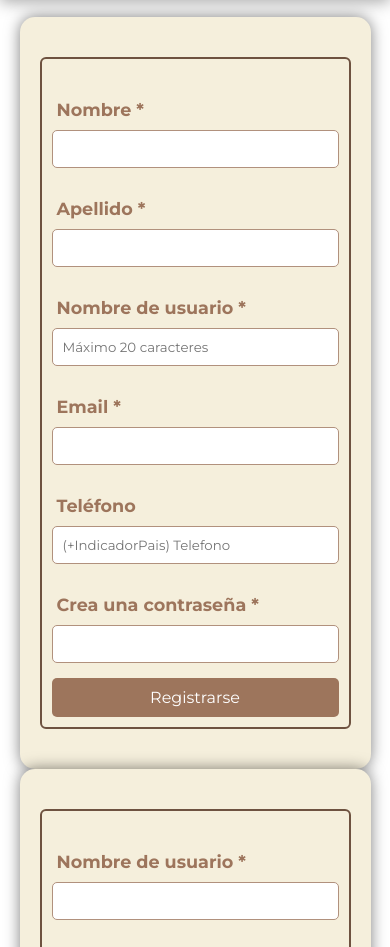
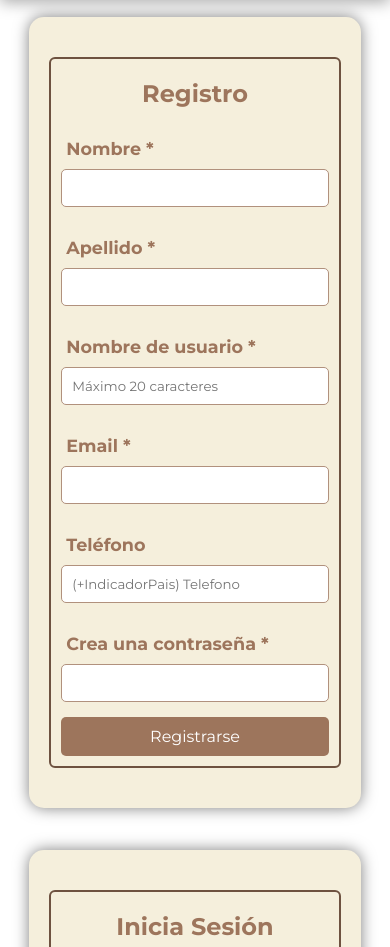
Before and after one commit to daroalge/proyecto_daniel, a plain HTML site: page html/login.html in a window 390 px wide. Shown: the part 134-1081 px from the top of the page. Drawn offline with nearby package versions, Linux system fonts and the light colour scheme; some packages are replaced by stand-ins of ours; a script that the page names is missing.

Commit message:
fixed fronted

```diff
--- a/html/login.html
+++ b/html/login.html
@@ -35,7 +35,6 @@
                 <ul class="menu__list nav__list">
                     <li class="menu__list--item"><a class="menu__list--link" href="./index.html">INICIO</a></li>
                     <li class="menu__list--item"><a class="menu__list--link" href="./aboutus.html">SOBRE NOSOTROS</a></li>
-                    <li class="menu__list--item"><a class="menu__list--link" href="./shop.html">TIENDA</a></li>
                     <li class="menu__list--item"><a class="menu__list--link" href="./login.html">LOGIN</a></li>
                 </ul>
             </nav>
@@ -46,6 +45,10 @@
     <main class="mainAuth">
         <form class="mainAuth__register" id="mainAuth__register">
             <fieldset class="mainAuth__register--fieldset">
+
+                <div class="mainAuth__register--title">
+                    <h2>Registro</h2>
+                </div>
 
                 <div class="mainAuth__register--field">
                     <label class="mainAuth__register--label" for="firstName">Nombre *</label>
@@ -69,7 +72,7 @@
 
                 <div class="mainAuth__register--field">
                     <label class="mainAuth__register--label" for="phone">Teléfono</label>
-                    <input class="mainAuth__register--input" type="number" name="phoneInput" id="phone" min="8" max="10" placeholder="(+IndicadorPais) Telefono">
+                    <input class="mainAuth__register--input" type="number" name="phoneInput" id="phone" minlength="8" maxlength="10" placeholder="(+IndicadorPais) Telefono">
                 </div>
 
                 <div class="mainAuth__register--field">
@@ -81,11 +84,14 @@
 
             </fieldset>
         </form>
-        <p id="registerMessage"></p>
 
 
         <form class="mainAuth__login" id="mainAuth__login">
             <fieldset class="mainAuth__login--fieldset">
+
+                <div class="mainAuth__login--title">
+                    <h2>Inicia Sesión</h2>
+                </div>
 
                 <div class="mainAuth__login--field">
                     <label class="mainAuth__login--label" for="userName">Nombre de usuario *</label>
@@ -101,7 +107,7 @@
 
             </fieldset>
         </form>
-        <p id="loginMessage"></p>
+        </div>
     </main>
 
     <!--FOOTER-->
@@ -116,7 +122,7 @@
         </div>
 
         <div class="footer__info">
-            <p>&copy; 2024 Daniel Alfonso. Todos los derechos reservados.</p>
+            <p><a href="https://github.com/daroalge" target="_blank">2024 Daniel Alfonso. Todos los derechos reservados.</a></p>
             <p><a href="#">Politica de Privacidad</a></p>
             <p><a href="#">Términos de Uso</a></p>
         </div>
--- a/stylesheet/loginStyle.css
+++ b/stylesheet/loginStyle.css
@@ -1,6 +1,6 @@
 .mainAuth {
     display: flex;
-    justify-content: space-evenly;
+    justify-content:space-evenly;
     padding: 20px 0px;
 }
 
@@ -21,6 +21,12 @@
     border-radius: 6px;
     padding: 10px;
     align-items: center;
+}
+
+.mainAuth__register--title {
+    text-align: center;
+    color: #9d755c;
+    padding-top: 10px;
 }
 
 .mainAuth__register--field {
@@ -61,6 +67,12 @@
     font-size: 1em;
     cursor: pointer;
     text-align: center;
+    transition: 0.4s;
+}
+
+.mainAuth__register--button:hover {
+    background-color: #4D392D;
+    box-shadow: 0px 10px 10px rgba(0, 0, 0, 0.3);
 }
 
 /*-----styles for main login-----*/
@@ -81,6 +93,12 @@
     border-radius: 6px;
     padding: 10px;
     align-items: center;
+}
+
+.mainAuth__login--title {
+    text-align: center;
+    color: #9d755c;
+    padding-top: 10px;
 }
 
 .mainAuth__login--field {
@@ -121,6 +139,12 @@
     font-size: 1em;
     cursor: pointer;
     text-align: center;
+    transition: 0.4s;
+}
+
+.mainAuth__login--button:hover {
+    background-color: #4D392D;
+    box-shadow: 0px 10px 10px rgba(0, 0, 0, 0.3);
 }
 
 /*-----MOBILE-----*/
@@ -130,18 +154,18 @@
     display: flex;
     flex-direction: column;
     align-items: center;
-    justify-content: space-around;
+    justify-content: space-evenly;
 }
 /*styles for main register*/
 
 .mainAuth__register {
-    max-width: 100%;
-    min-width: 90%;
+    margin-bottom: 5vh;
+    max-width: 90%;
+    min-width: 85%;
 }
 
 .mainAuth__login {
-    max-width: 100%;
-    min-width: 90%;
+    max-width: 90%;
+    min-width: 85%;
 }
-
 }
```
Also changed, not shown: html/aboutus.html (+1 -1 lines), html/index.html (+1 -1 lines).
